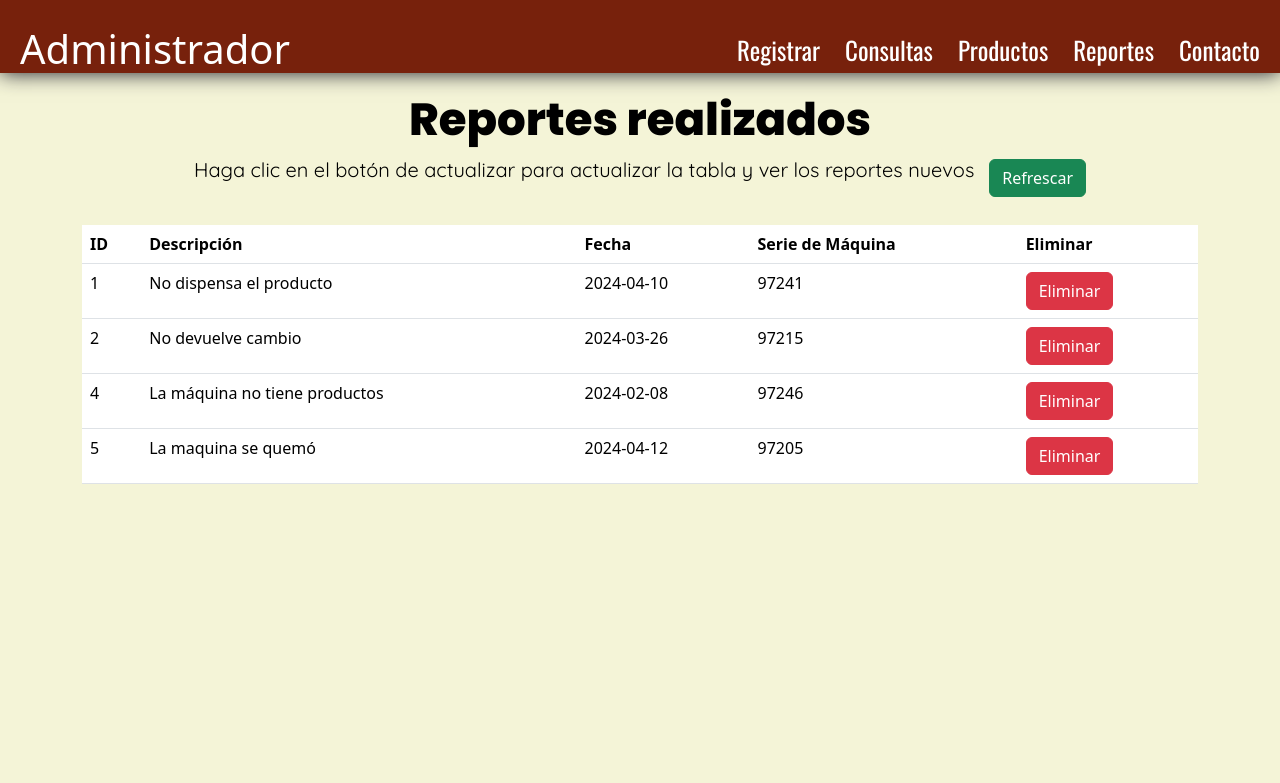
After one commit to Darkyapper/Futuro-d-Mexico, a Flask app: page /reportes in a window 1280 px wide. The commit adds this page. Shown: the top 783 px of the page. Run offline with Flask 3, Linux system fonts and the light colour scheme; data comes from the database, SQL or seed files in the repository; both versions use the stored data as it was after the commit.

Commit message:
Chay - Anexo de funcion de reportar y mirar registros

```diff
--- a/app.py
+++ b/app.py
@@ -39,6 +39,11 @@ def reportar_user():
     machines = Machines.query.all()
     return render_template('report_user.html', machines=machines)
 
+@app.route('/reportes')
+def reportes():
+    reports = Report.query.all()
+    return render_template('report_admin.html', reports=reports)
+
 @app.route('/save_machine', methods=['POST'])
 def save_machine():
     machines = Machines(serial_no=request.form['serial_no'], location=request.form['location'], status=request.form['status'])
@@ -60,6 +65,18 @@ def set_status(serial_no):
         db.session.commit()
         return redirect(url_for('registro'))
 
+@app.route('/save_report', methods=['POST'])
+def save_report():
+    report = Report(description=request.form['description'], date=request.form['date'], serial_no=request.form['serial_no'])
+    db.session.add(report)
+    db.session.commit()
+    return 'Report created'
+
+@app.route('/delete_report/<id_report>')
+def delete_report(id_report):
+    report = Report.query.filter_by(id_report=int(id_report)).delete()
+    db.session.commit()
+    return redirect(url_for('reportes'))
 
 if __name__ == '__main__':
     app.run(debug=True, port=4000)
--- /dev/null
+++ b/static/report_rec/report_admin.css
@@ -0,0 +1,75 @@
+@import url('https://fonts.googleapis.com/css2?family=Oswald:wght@200..700&display=swap');
+@import url('https://fonts.googleapis.com/css2?family=Poppins:ital,wght@0,100;0,200;0,300;0,400;0,500;0,600;0,700;0,800;0,900;1,100;1,200;1,300;1,400;1,500;1,600;1,700;1,800;1,900&display=swap');
+@import url('https://fonts.googleapis.com/css2?family=Quicksand:wght@300..700&display=swap');
+
+body{
+    background-color:#f4f4d7;
+}
+
+header{
+    background-color: rgb(119, 33, 12);
+    position: sticky;
+    padding-top:25px;
+    box-shadow: 0px 0px 20px #1a1925;
+}
+
+.header_menu #Title{
+    color: white;
+    margin-left:20;
+}
+
+.header_menu a{
+    text-decoration:none;
+}
+
+.Contenedor{
+    float: right;
+    margin-top:-50;
+    margin-right:20;
+}
+
+.header_menu nav ul li{
+    list-style:none;
+    margin-left:25px;
+    float:left;
+}
+
+.header_menu nav ul li a{
+    font-family:"Oswald";
+    font-size:25px;
+    text-decoration:none;
+    color:rgb(255 255 255);
+    transition-duration: 0.12s;
+    transition-timing-function: ease-out;
+}
+
+.header_menu nav ul li a:hover{
+    color:#e0e315;
+    transition-duration: 0.12s;
+    transition-timing-function: cubic-bezier(0.4, 0, 1, 1);
+}
+
+.table_rep h1{
+    text-align:center;
+    font-weight:750;
+    font-family:"Poppins";
+    margin-top:20px;
+    color:black;
+    font-size:45;
+}
+
+.table_rep .refrescar_man{
+    display: flex;
+    justify-content: center;
+    align-items: center;
+}
+
+.table_rep .refrescar_man p{
+    font-size:20px;
+    color:black;
+    font-family:"Quicksand"
+}
+
+.table_rep .refrescar_man .btn{
+    margin-left:15px;
+}
--- a/templates/home.html
+++ b/templates/home.html
@@ -14,7 +14,7 @@
                         <li><a href="{{url_for('registro')}}">Registrar</a></li>
                         <li><a href="#">Consultas</a></li>
                         <li><a href="#">Productos</a></li>
-                        <li><a href="#">Reportes</a></li>
+                        <li><a href="{{url_for('reportes')}}">Reportes</a></li>
                         <li><a href="#">Contacto</a></li>
                     </ul>
                 </nav>
@@ -63,11 +63,11 @@
 
               <!--Tarjeta de reportes-->
               <div class="card" style="width: 18rem;" id = "card-menu">
-                <img class="card-img-top" src="{{ url_for('static', filename = 'main_rec/card-img.png' )}}" alt="Card image cap">
+                <img class="card-img-top" src="{{ url_for('static', filename = 'main_rec/card-img2.png' )}}" alt="Card image cap">
                 <div class="card-body">
                   <h5 class="card-title">Reportes</h5>
                   <p class="card-text">Haga seguimiento de los reportes hechos por los usuariosy verifique el estado de las máquinas.</p>
-                  <a href="#" class="btn btn-danger">Ir a reportes</a>
+                  <a href="{{url_for('reportes')}}" class="btn btn-danger">Ir a reportes</a>
                 </div>
               </div>
         </div>
--- a/templates/registrar.html
+++ b/templates/registrar.html
@@ -14,7 +14,7 @@
                         <li><a href="{{url_for('registro')}}">Registrar</a></li>
                         <li><a href="#">Consultas</a></li>
                         <li><a href="#">Productos</a></li>
-                        <li><a href="#">Reportes</a></li>
+                        <li><a href="{{url_for('reportes')}}">Reportes</a></li>
                         <li><a href="#">Contacto</a></li>
                     </ul>
                 </nav>
--- /dev/null
+++ b/templates/report_admin.html
@@ -0,0 +1,56 @@
+<html>
+    <head>
+        <meta charset="UTF-8">
+        <title>Registrar maquinas</title>
+        <link rel = "stylesheet" href="https://cdn.jsdelivr.net/npm/bootstrap@5.3.3/dist/css/bootstrap.min.css">
+        <link rel = "stylesheet" type="text/css" href = "{{ url_for('static', filename = 'report_rec/report_admin.css') }}">
+    </head>
+    <body>
+        <header> <!--Aquí es el codigo de la barra de navegación superior-->
+            <div class = "header_menu">
+                <a href = "{{url_for('home')}}"><h1 id = "Title">Administrador</h1></a>
+                <nav class="Contenedor">
+                    <ul>
+                        <li><a href="{{url_for('registro')}}">Registrar</a></li>
+                        <li><a href="#">Consultas</a></li>
+                        <li><a href="#">Productos</a></li>
+                        <li><a href="{{url_for('reportes')}}">Reportes</a></li>
+                        <li><a href="#">Contacto</a></li>
+                    </ul>
+                </nav>
+            </div>
+        </header>
+
+        <div class = "table_rep">
+            <h1 id="title_table">Reportes realizados</h1>
+            <div class = "refrescar_man">
+                <p>Haga clic en el botón de actualizar para actualizar la tabla y ver los reportes nuevos</p>
+                <button class="btn btn-success" onclick="location.reload()">Refrescar</button>
+            </div>
+            <div class="container mt-4">
+                <table class="table">
+                    <thead>
+                        <tr>
+                            <th scope="col">ID</th>
+                            <th scope="col">Descripción</th>
+                            <th scope="col">Fecha</th>
+                            <th scope="col">Serie de Máquina</th>
+                            <th scope="col">Eliminar</th>
+                        </tr>
+                    </thead>
+                    <tbody>
+                        {% for report in reports %}
+                        <tr>
+                            <td>{{ report.id_report }}</td>
+                            <td>{{ report.description }}</td>
+                            <td>{{ report.date }}</td>
+                            <td>{{ report.serial_no }}</td>
+                            <td><a href="/delete_report/{{report.id_report}}" class="btn btn-danger">Eliminar</a></td>
+                        </tr>
+                    {% endfor %}
+                    </tbody>
+                </table>
+            </div>
+        </div>
+    </body>
+</html>
```
Also changed, not shown: static/report_rec/report_user.css (+10 -2 lines), templates/report_user.html (+43 -9 lines), database/machines.db, static/main_rec/card-img2.png (added).
